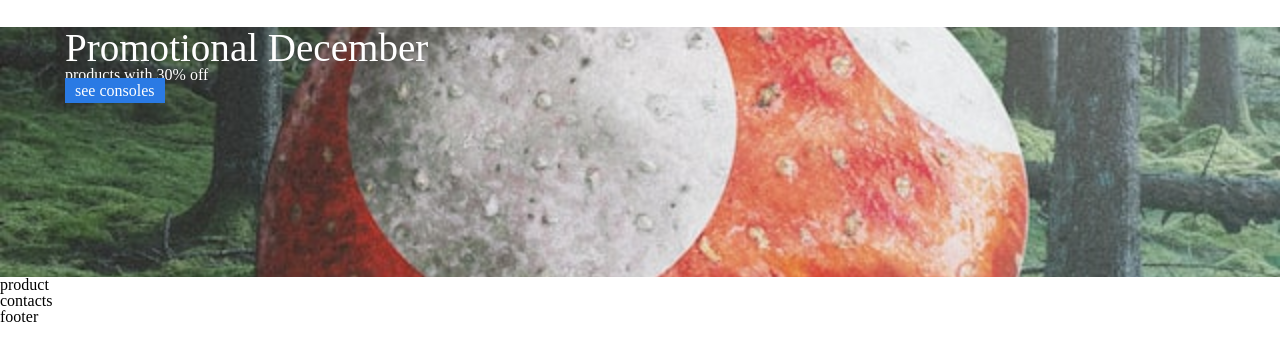
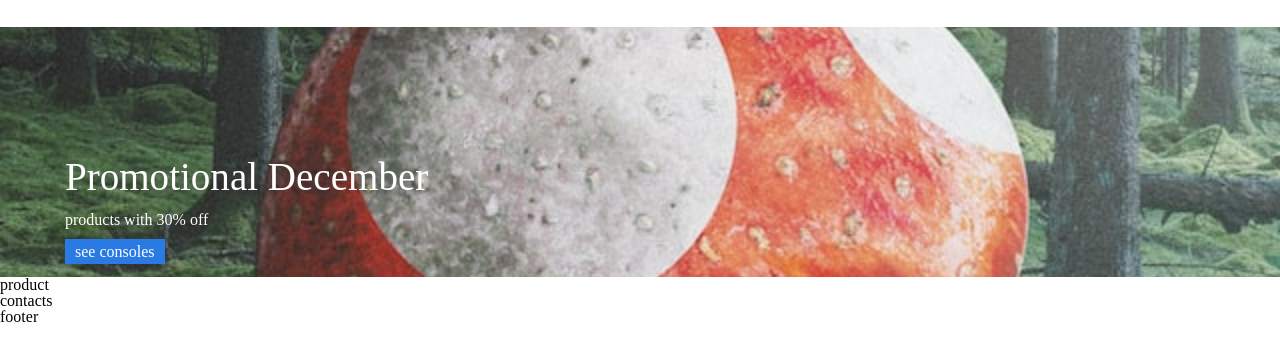
Before and after one commit to almeidaleandro28/Challenge-Oracle-ONE-4, a website: page index.html in a window 1280 px wide. Shown: the part 88-448 px from the top of the page. Drawn offline with nearby package versions, Linux system fonts and the light colour scheme.

Commit message:
add position header

```diff
--- a/assets/scss/_hero.scss
+++ b/assets/scss/_hero.scss
@@ -7,18 +7,24 @@
   color: $c-white;
   height: 250px;
   .container_hero{
-
+    justify-content: flex-end;
+    align-items: flex-start;
     display: flex;
     flex-direction: column;
   }
 
 }
 
-.hero_header {}
+.hero_header {
+  margin-bottom: 1rem;
+}
 
-.hero_content {}
+.hero_content {
+  margin-bottom: 1rem;
+}
 
 .hero_footer {
+  margin-bottom: 1rem;
   .hero_footer_btn{
     background-color: $c-blue;
     color: $c-white;
```
Also changed, not shown: assets/css/style.css.
